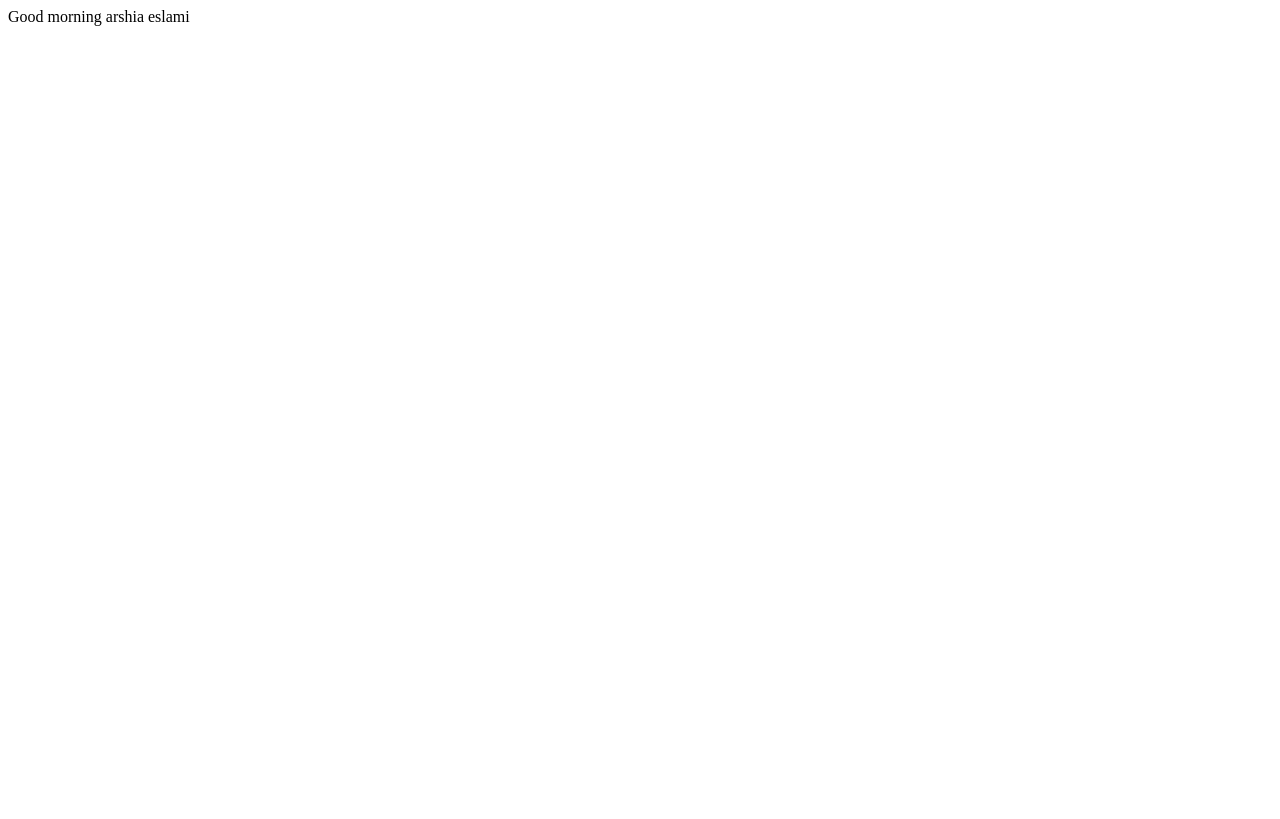
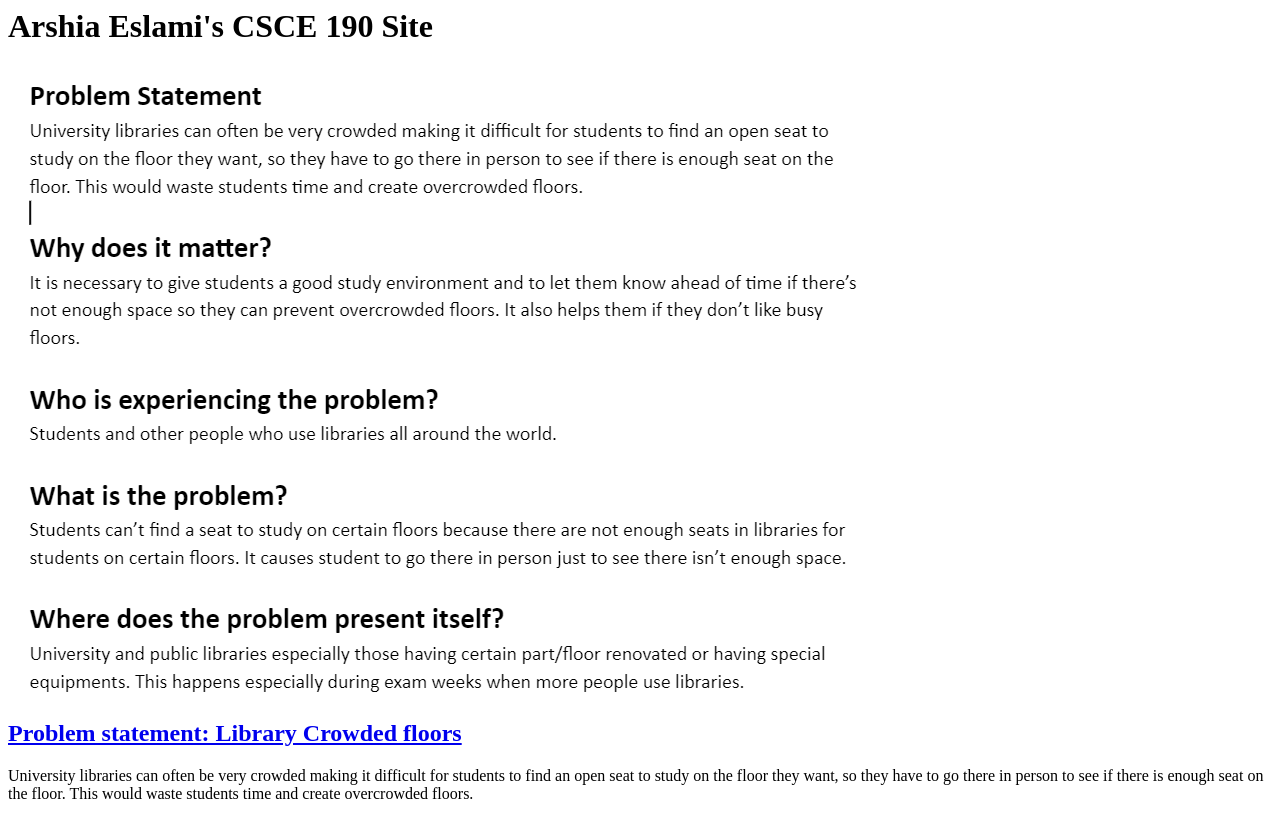
Before and after one commit to arshiaesll/arshiaesll.github.io, a plain HTML site: page index.html in a window 1280 px wide. Drawn offline with Linux system fonts and the light colour scheme.

Commit message:
Add files via upload

```diff
--- a/index.html
+++ b/index.html
@@ -1 +1,22 @@
-Good morning arshia eslami
+
+<html>
+<head>
+    <title>CSCE 190: Arshia Eslami</title>
+</head>
+    <body>
+        <h1> Arshia Eslami's CSCE 190 Site</h1>
+
+        <section class="assignment">
+            <a href = "file/Problem Statement.pdf" ><img src ="images/problemstatement .png" > </a>
+            <section class = "ass-detail">
+                <a href = "file/Problem Statement.pdf" ><h2> Problem statement: Library Crowded floors</h2></a>
+                <p>
+                    University libraries can often be very crowded making it difficult for students to find an open seat to study on the floor they want, so they have to go there in person to see if there is enough seat on the floor. This would waste students time and create overcrowded floors.
+                </p>
+            </section>
+        </section>
+
+    </body>
+
+
+</html>
```
Also changed, not shown: images/problemstatement .png (added), 1 other file.
